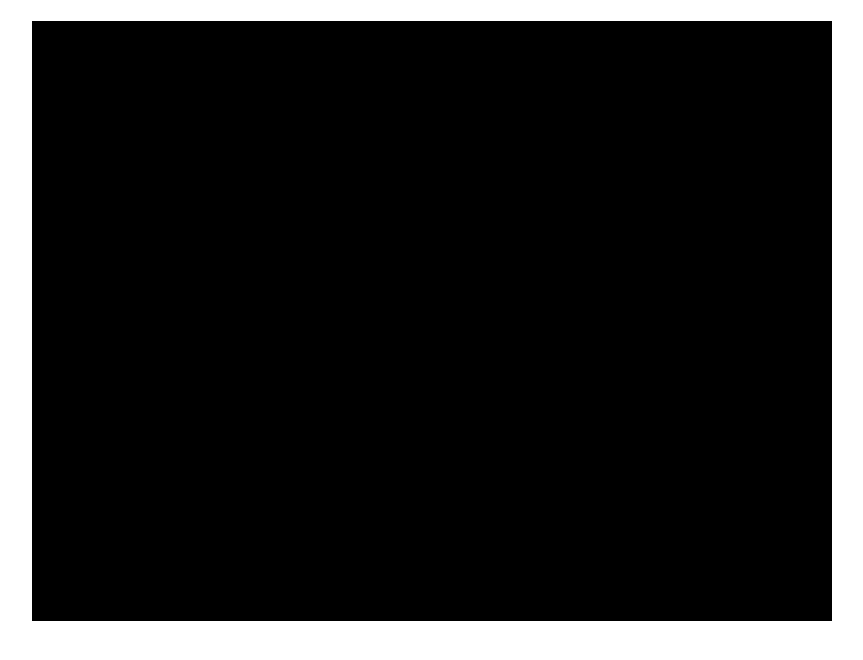
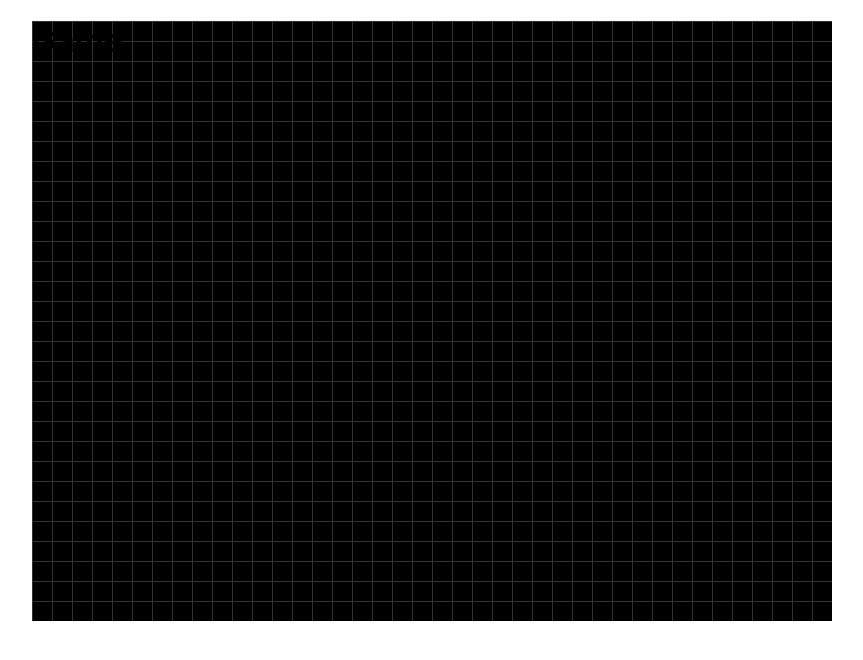
Before and after one commit to elishaking/react-gameoflife, a React (Create React App) app: page / in a window 1280 px wide. Shown: the top 660 px of the page, without its empty margins (208-1071 px from the left). Built offline with nearby package versions, Linux system fonts and the light colour scheme.

Commit message:
added grid

```diff
--- a/src/pages/Game.scss
+++ b/src/pages/Game.scss
@@ -2,4 +2,7 @@
   position: relative;
   margin: 0 auto;
   background-color: #000;
+
+  background-image: linear-gradient(#333 1px, transparent 1px),
+    linear-gradient(90deg, #333 1px, transparent 1px);
 }
--- a/src/pages/Game.tsx
+++ b/src/pages/Game.tsx
@@ -8,7 +8,14 @@
 export default class Game extends Component {
   render() {
     return (
-      <div className="Board" style={{ width: WIDTH, height: HEIGHT }}>
+      <div
+        className="Board"
+        style={{
+          width: WIDTH,
+          height: HEIGHT,
+          backgroundSize: `${CELL_SIZE}px ${CELL_SIZE}px`
+        }}
+      >
         <h1>Game</h1>
       </div>
     );
```
